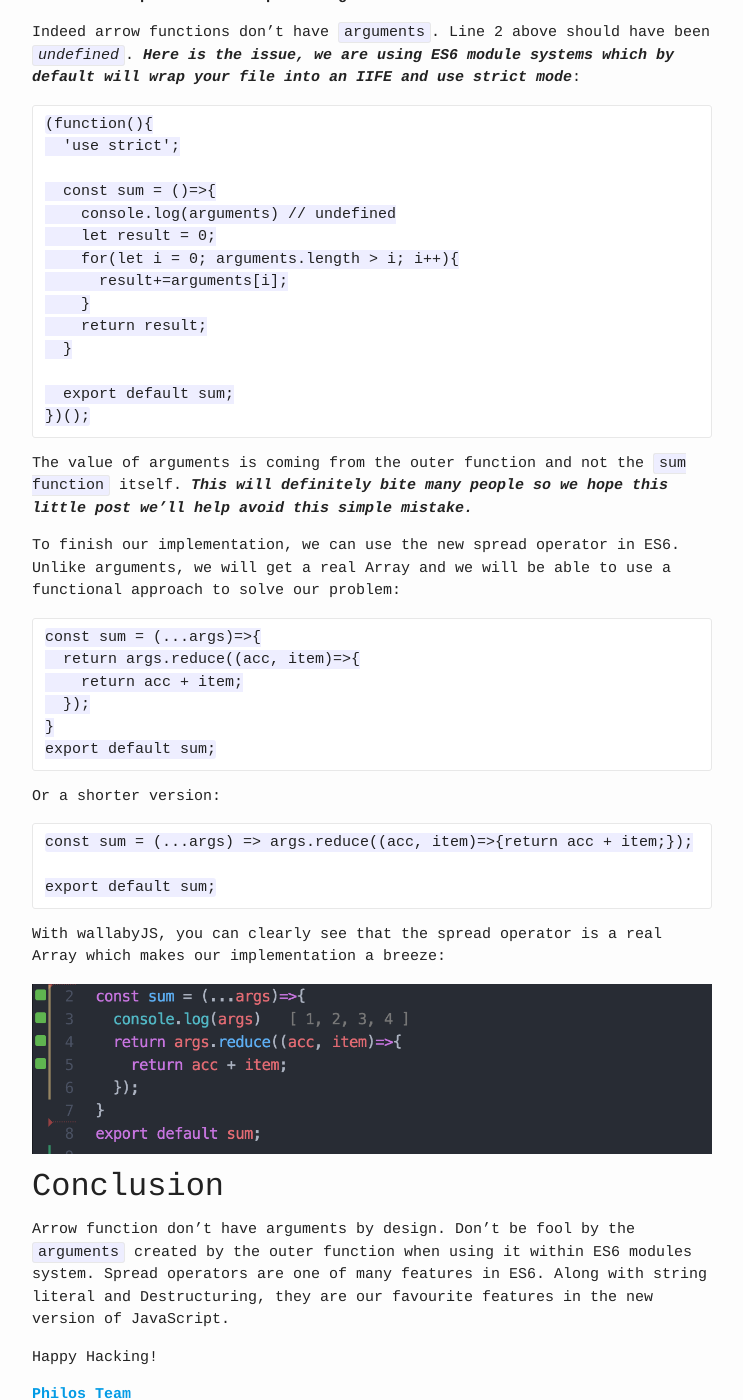
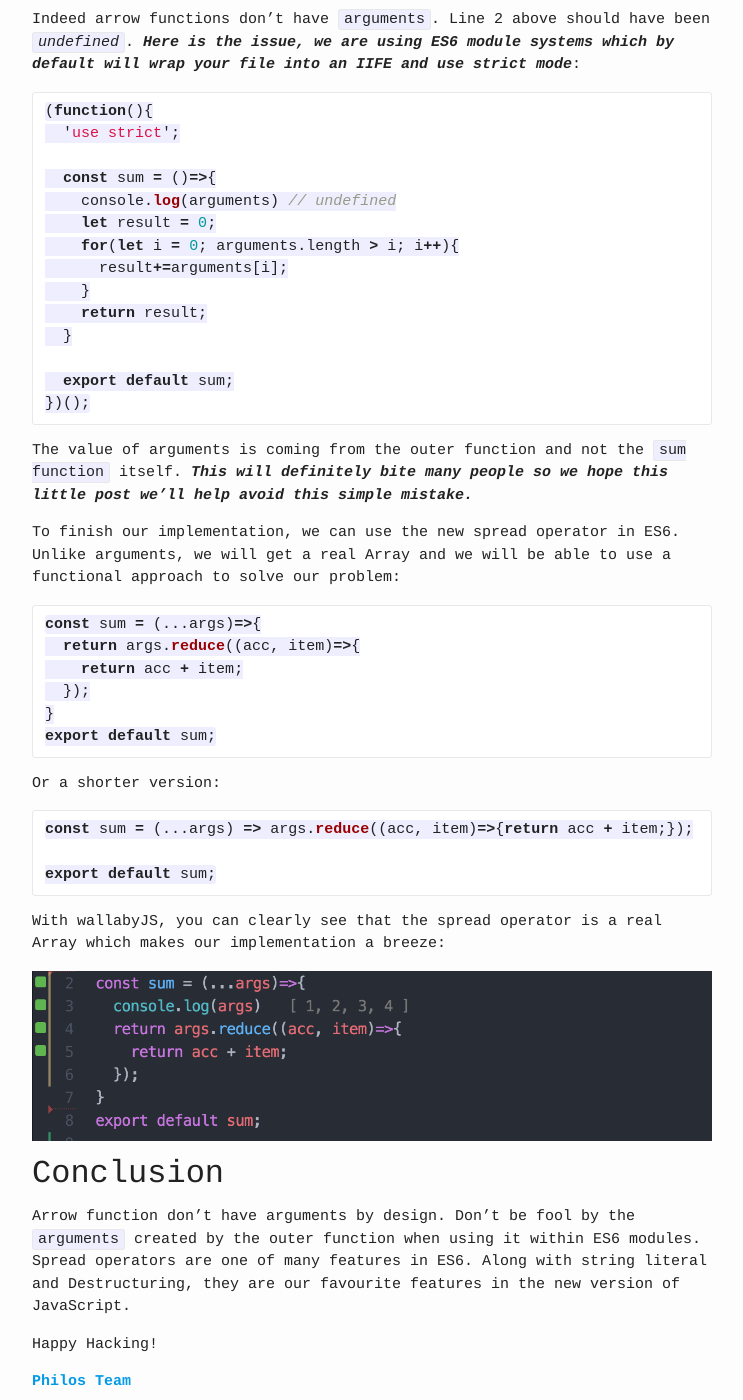
Before and after one commit to Philos-io/blog.philos.io, a Jekyll site: the page built from _posts/2015-11-01-arrow-functions-and-the-arguments-key-words.markdown, in a window 1280 px wide and 1400 px high, scrolled down 2112 px. Shown: the whole window, without its empty margins (268-1011 px from the left). Built offline with Jekyll 4.4.1, drawn with Linux system fonts in a browser that asks for light colours; comment, search, counter and statistics services are not loaded; some of the changed text lies outside the part shown.

Commit message:
fixed some typos

````diff
--- a/_posts/2015-11-01-arrow-functions-and-the-arguments-key-words.markdown
+++ b/_posts/2015-11-01-arrow-functions-and-the-arguments-key-words.markdown
@@ -24,7 +24,7 @@ Here is a simple set of tests we used for writing our function:
 
 Here is a naïve implementation using ES5.
 
-```
+```javascript
 function sum(){
   let result = 0;
   for(let i = 0; arguments.length > i; i++){
@@ -48,11 +48,11 @@
 
 We all agree that this implementation is not correct.
 
-**This is the point of this post blog!**
+**This is the point of this blog post!**
 
 Indeed arrow functions don’t have ```arguments```. Line 2 above should have been *```undefined```*. ***Here is the issue, we are using ES6 module systems which by default will wrap your file into an IIFE and use strict mode***:
 
-```
+```javascript
 (function(){
   'use strict';
 
@@ -73,7 +73,7 @@
 
 To finish our implementation, we can use the new spread operator in ES6. Unlike arguments, we will get a real Array and we will be able to use a functional approach to solve our problem:
 
-```
+```javascript
 const sum = (...args)=>{
   return args.reduce((acc, item)=>{
     return acc + item;
@@ -85,7 +85,7 @@ export default sum;
 
 Or a shorter version:
 
-```
+```javascript
 const sum = (...args) => args.reduce((acc, item)=>{return acc + item;});
 
 export default sum;
@@ -97,7 +97,7 @@ With wallabyJS, you can clearly see that the spread operator is a real Array whi
 
 ## Conclusion
 
-Arrow function don’t have arguments by design. Don’t be fool by the ```arguments``` created by the outer function when using it within ES6 modules system. Spread operators are one of many features in ES6. Along with string literal and Destructuring, they are our favourite features in the new version of JavaScript.
+Arrow function don’t have arguments by design. Don’t be fool by the ```arguments``` created by the outer function when using it within ES6 modules. Spread operators are one of many features in ES6. Along with string literal and Destructuring, they are our favourite features in the new version of JavaScript.
 
 
 Happy Hacking!
````
Also changed, not shown: other parts of _posts/2015-11-01-arrow-functions-and-the-arguments-key-words.markdown (+3 -3 lines).
